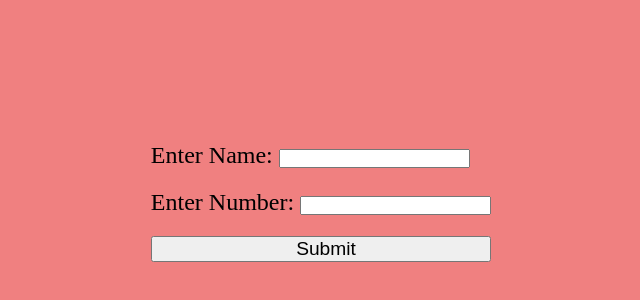
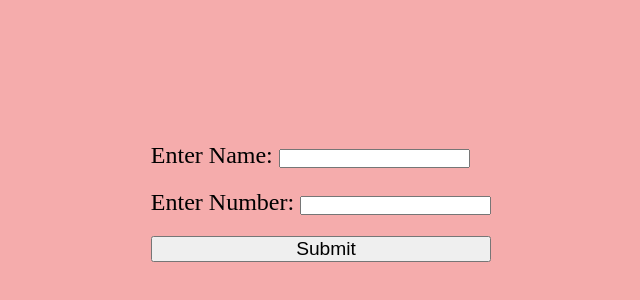
Before and after one commit to aniketjadhav1433/chai-aur-code, a plain HTML site: page index.html in a window 1280 px wide. Shown: the part 208-508 px from the top of the page, without its empty margins (319-959 px from the left). Drawn offline with Linux system fonts and the light colour scheme.

Commit message:
change the bakcground color

```diff
--- a/style.css
+++ b/style.css
@@ -12,7 +12,7 @@ Height:100%;
 .main{
     height: 100vh;
     width: 100vw;
-    background-color: lightcoral;
+    background-color: rgba(240, 128, 128, 0.653);
     display: flex;
     justify-content: center;
     align-items: center;
```
